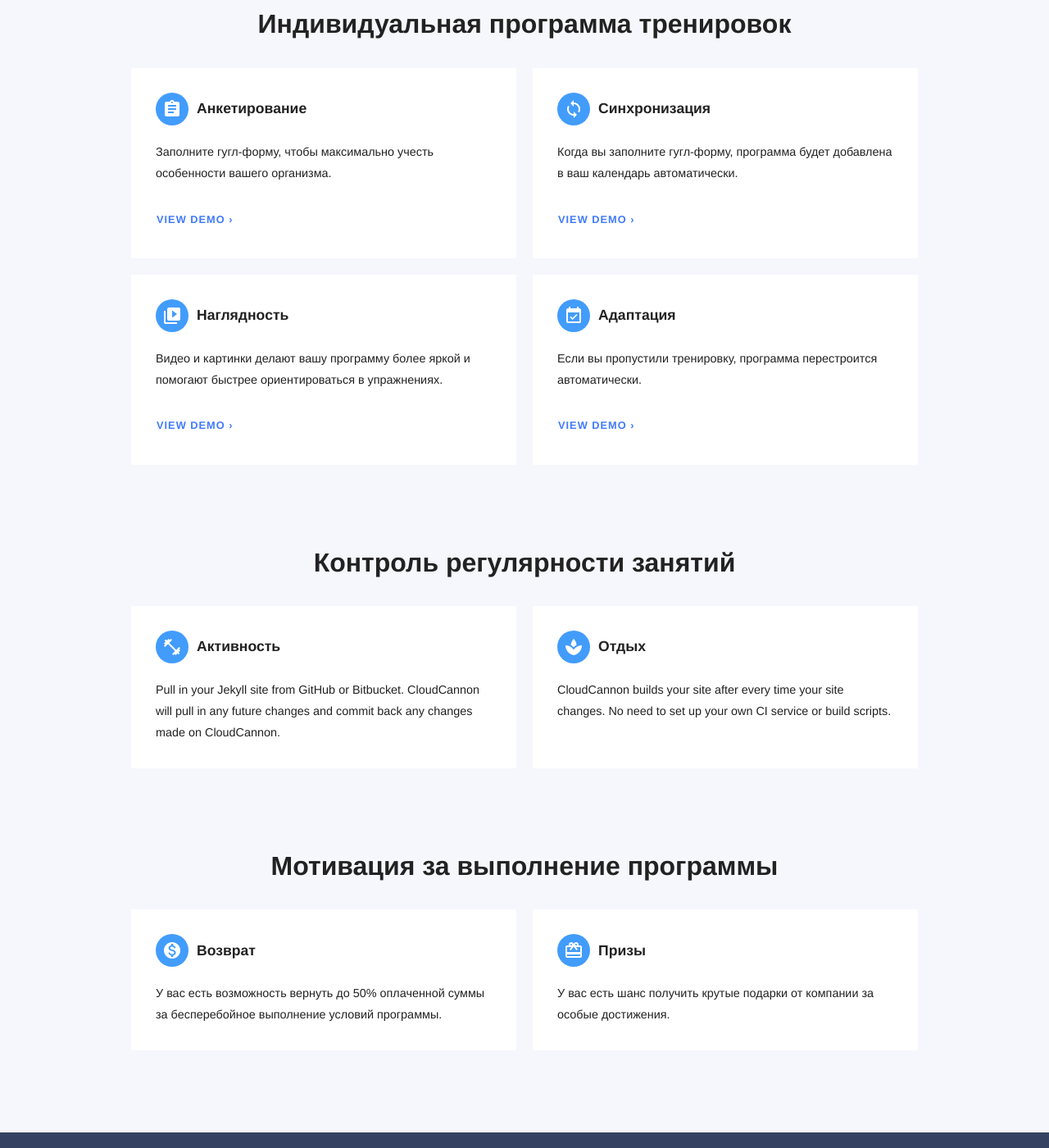
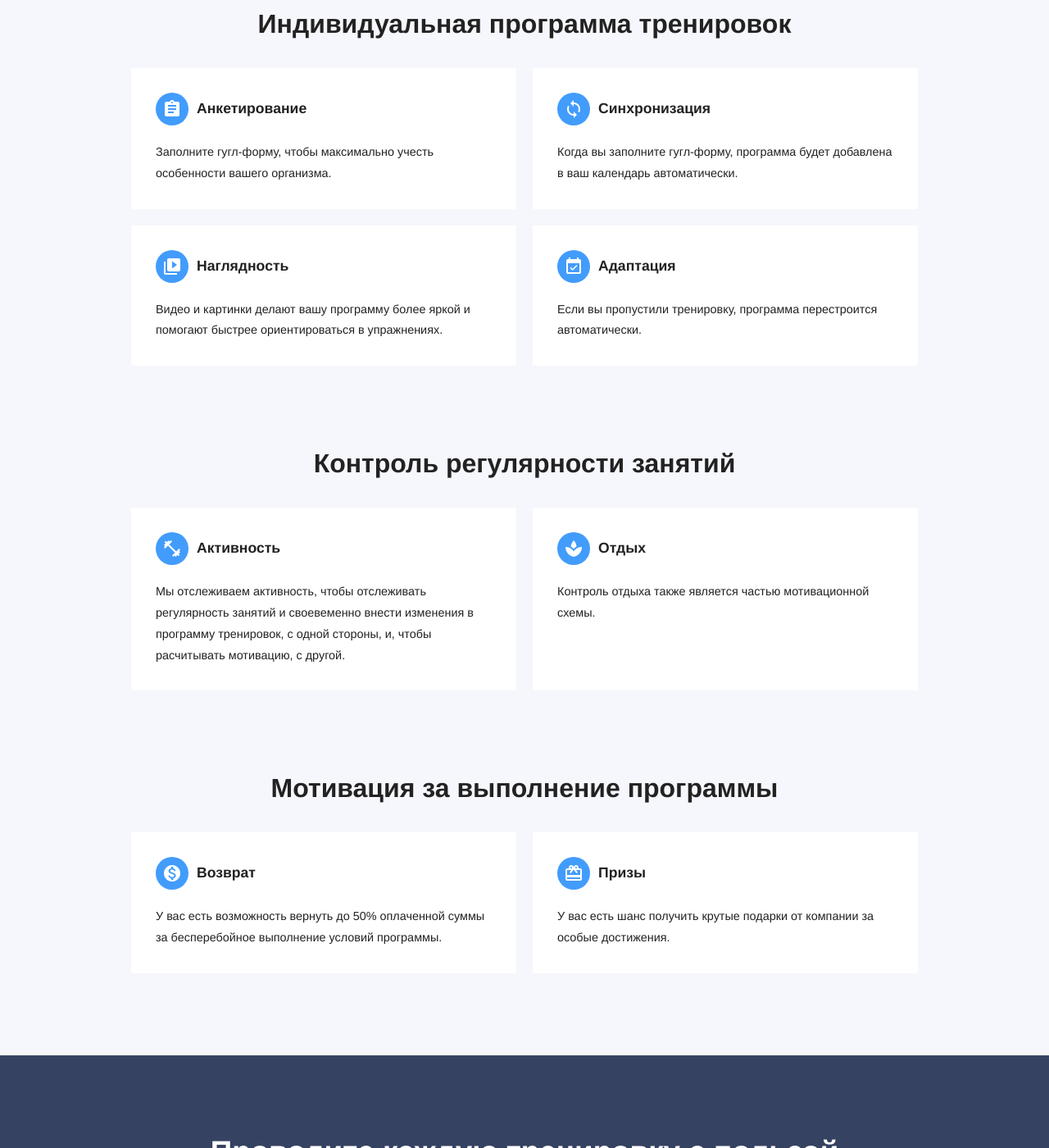
Before and after one commit to RakhimyanTim/adroholic.github.io, a Jekyll site: the page built from pages/features.html, in a window 1280 px wide and 1400 px high, scrolled down 592 px. Shown: the whole window at 82% size. Built offline with Jekyll 4.4.1, drawn with Linux system fonts in a browser that asks for light colours; some web fonts are replaced.

Commit message:
Update features.html

```diff
--- a/pages/features.html
+++ b/pages/features.html
@@ -24,20 +24,20 @@ permalink: /features/
 	<h2>Индивидуальная программа тренировок</h2>
 
 	<ul class="cards">
-		{% include components/features/data-block.html icon="assignment" video="vwDsNe67Z0s" title="Анкетирование" content="Заполните гугл-форму, чтобы максимально учесть особенности вашего организма." %}
+		{% include components/features/data-block.html icon="assignment" title="Анкетирование" content="Заполните гугл-форму, чтобы максимально учесть особенности вашего организма." %}
 
-		{% include components/features/data-block.html icon="sync" video="FyZh-Ld55UU" title="Синхронизация" content="Когда вы заполните гугл-форму, программа будет добавлена в ваш календарь автоматически." %}
+		{% include components/features/data-block.html icon="sync" title="Синхронизация" content="Когда вы заполните гугл-форму, программа будет добавлена в ваш календарь автоматически." %}
 
-		{% include components/features/data-block.html icon="video_library" video="pzzMMms1eSU" title="Наглядность" content="Видео и картинки делают вашу программу более яркой и помогают быстрее ориентироваться в упражнениях." %}
-		{% include components/features/data-block.html icon="event_available" video="pxMAYVMYBrU" title="Адаптация" content="Если вы пропустили тренировку, программа перестроится автоматически." %}
+		{% include components/features/data-block.html icon="video_library" title="Наглядность" content="Видео и картинки делают вашу программу более яркой и помогают быстрее ориентироваться в упражнениях." %}
+		{% include components/features/data-block.html icon="event_available" title="Адаптация" content="Если вы пропустили тренировку, программа перестроится автоматически." %}
 	</ul>
 
 	<h2>Контроль регулярности занятий</h2>
 
 	<ul class="cards">
-		{% include components/features/data-block.html icon="fitness_center" title="Активность" content="Pull in your Jekyll site from GitHub or Bitbucket. CloudCannon will pull in any future changes and commit back any changes made on CloudCannon." %}
+		{% include components/features/data-block.html icon="fitness_center" title="Активность" content="Мы отслеживаем активность, чтобы отслеживать регулярность занятий и своевеменно внести изменения в программу тренировок, с одной стороны, и, чтобы расчитывать мотивацию, с другой." %}
 
-		{% include components/features/data-block.html icon="spa" title="Отдых" content="CloudCannon builds your site after every time your site changes. No need to set up your own CI service or build scripts." %}
+		{% include components/features/data-block.html icon="spa" title="Отдых" content="Контроль отдыха также является частью мотивационной схемы." %}
 	</ul>
 
 	<h2>Мотивация за выполнение программы</h2>
```
